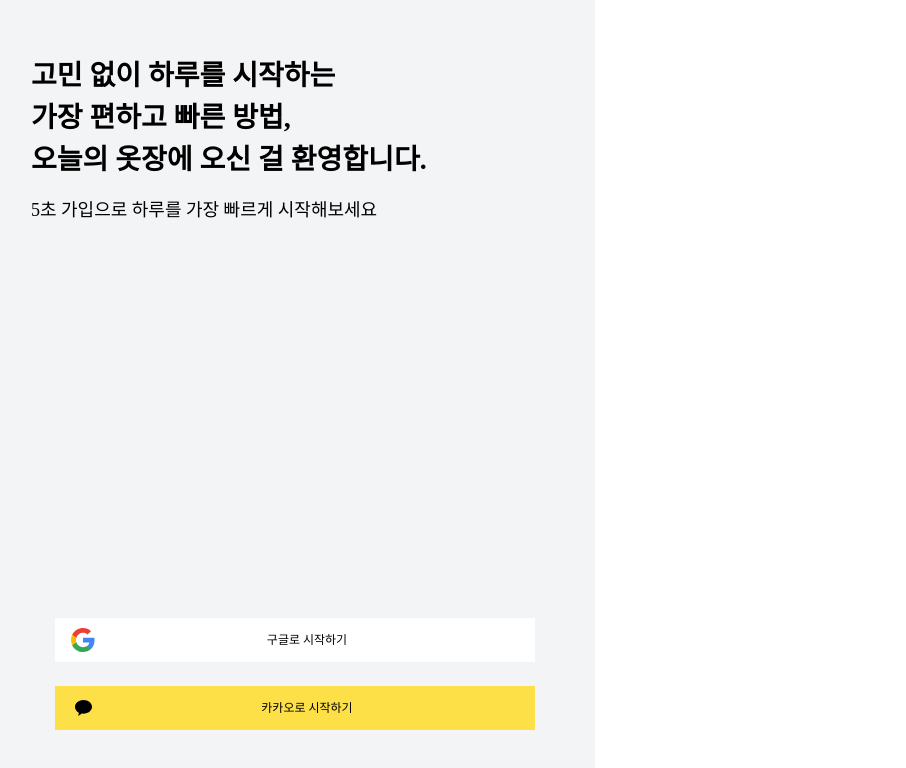
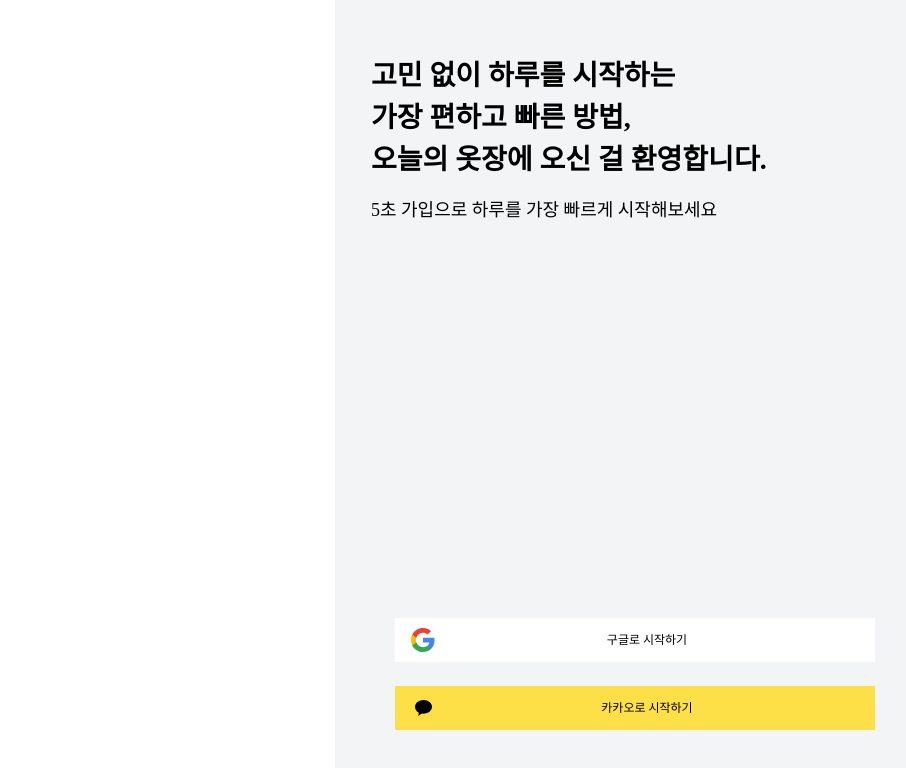
Before and after one commit to gunhee0421/todayclothes, a Next.js app: page /login in a window 1280 px wide. Shown: the top 768 px of the page, without its empty margins (5-911 px from the left). Built offline with nearby package versions, Linux system fonts and the light colour scheme; a web font is replaced by a local one.

Commit message:
design: layout 수정

```diff
--- a/src/app/layout.tsx
+++ b/src/app/layout.tsx
@@ -32,7 +32,7 @@
           <ReactQueryProvider>
             <ReduxProvider>
               <WeatherProvider>
-                <div>{children}</div>
+                <div className="container">{children}</div>
               </WeatherProvider>
             </ReduxProvider>
           </ReactQueryProvider>
```
